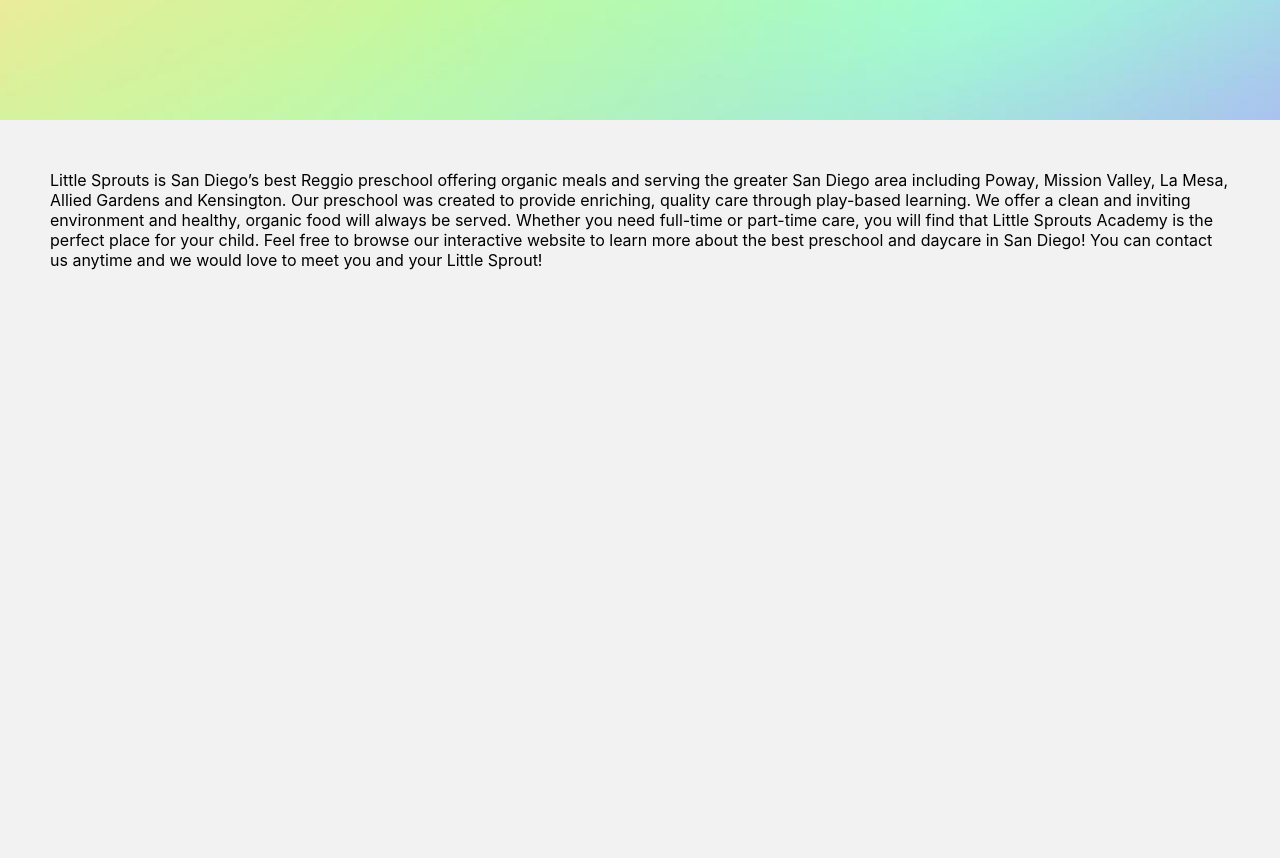
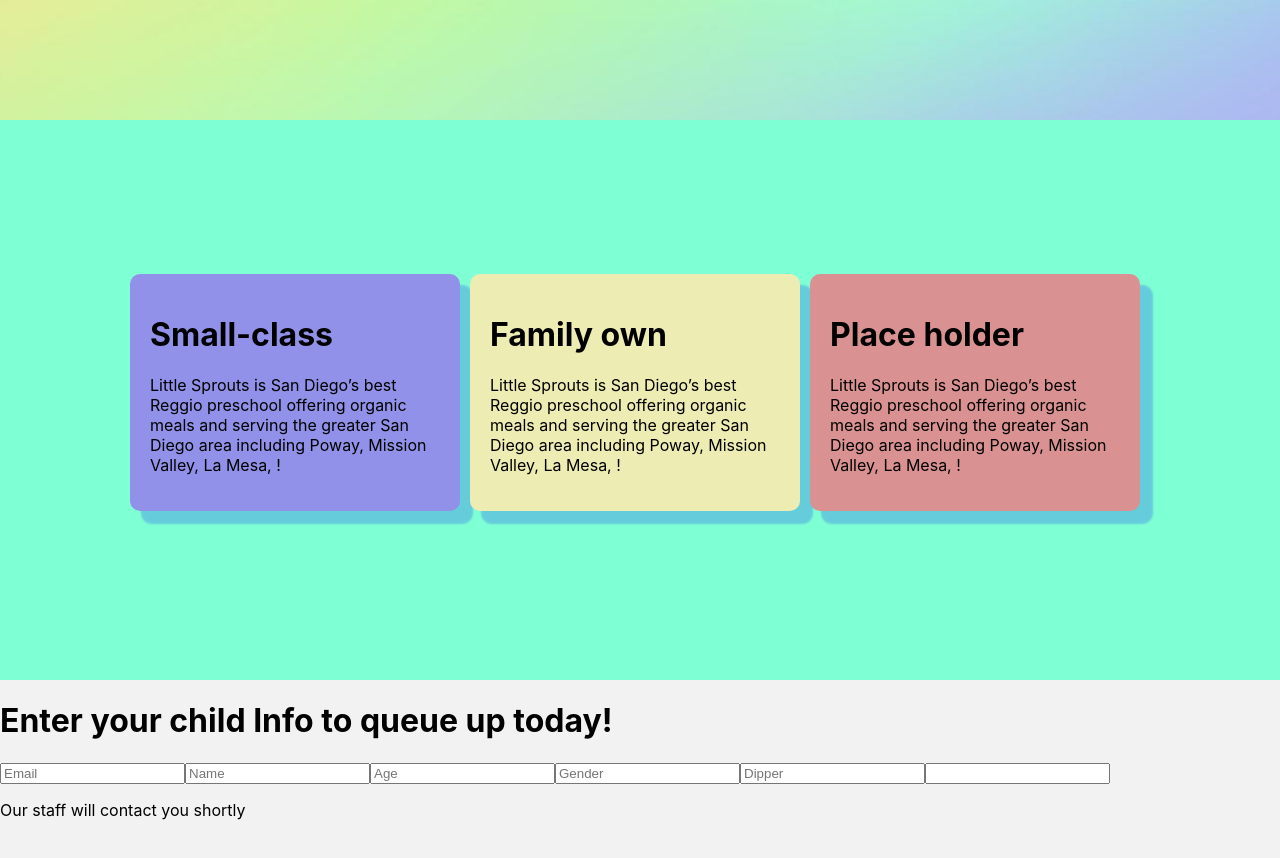
Before and after one commit to PenguineZhang/rainbow-childcare-website, a React (Create React App) app: page / in a window 1280 px wide. Shown: the part 780-1638 px from the top of the page. After the commit the page ends 1600 px from the top, so only its background shows below. Built offline with nearby package versions, Linux system fonts and the light colour scheme.

Commit message:
mobile burger and about Us

```diff
--- a/src/App.js
+++ b/src/App.js
@@ -3,6 +3,7 @@
 import Navbar from "./components/Navbar";
 import Banner from "./components/Banner";
 import AboutUs from "./components/AboutUs";
+import Queue from "./components/Queue";
 
 function App() {
   return (
@@ -10,6 +11,7 @@
       <Navbar />
       <Banner />
       <AboutUs />
+      <Queue />
     </div>
   );
 }
--- a/src/components/AboutUs/index.js
+++ b/src/components/AboutUs/index.js
@@ -1,19 +1,34 @@
 import React from "react";
+import classnames from "classnames";
 import "./index.scss";
 
 function AboutUs() {
   return (
     <div className='about-us'>
-      Little Sprouts is San Diego’s best Reggio preschool offering organic meals
-      and serving the greater San Diego area including Poway, Mission Valley, La
-      Mesa, Allied Gardens and Kensington. Our preschool was created to provide
-      enriching, quality care through play-based learning. We offer a clean and
-      inviting environment and healthy, organic food will always be served.
-      Whether you need full-time or part-time care, you will find that Little
-      Sprouts Academy is the perfect place for your child. Feel free to browse
-      our interactive website to learn more about the best preschool and daycare
-      in San Diego! You can contact us anytime and we would love to meet you and
-      your Little Sprout!
+      <div className={classnames("aboutUs-block", "container1")}>
+        <h1>Small-class</h1>
+        <p>
+          Little Sprouts is San Diego’s best Reggio preschool offering organic
+          meals and serving the greater San Diego area including Poway, Mission
+          Valley, La Mesa, !
+        </p>
+      </div>
+      <div className={classnames("aboutUs-block", "container2")}>
+        <h1>Family own</h1>
+        <p>
+          Little Sprouts is San Diego’s best Reggio preschool offering organic
+          meals and serving the greater San Diego area including Poway, Mission
+          Valley, La Mesa, !
+        </p>
+      </div>
+      <div className={classnames("aboutUs-block", "container3")}>
+        <h1>Place holder</h1>
+        <p>
+          Little Sprouts is San Diego’s best Reggio preschool offering organic
+          meals and serving the greater San Diego area including Poway, Mission
+          Valley, La Mesa, !
+        </p>
+      </div>
     </div>
   );
 }
--- a/src/components/AboutUs/index.scss
+++ b/src/components/AboutUs/index.scss
@@ -1,4 +1,34 @@
 .about-us {
-  height: 100vh;
-  padding: 50px;
+  display: flex;
+  flex-direction: column;
+  align-items: center;
+  padding: 20px;
+  background-color: aquamarine;
+  .aboutUs-block {
+    padding: 20px;
+    margin-bottom: 15px;
+    border-radius: 10px;
+  }
+  .container1 {
+    background-color: rgb(145, 145, 233);
+  }
+  .container2 {
+    background-color: rgb(237, 237, 179);
+  }
+  .container3 {
+    background-color: rgb(218, 145, 145);
+  }
 }
+
+@media only screen and (min-width: 1024px) {
+  .about-us {
+    flex-direction: row;
+    height: 70vh;
+    justify-content: center;
+    .aboutUs-block {
+      margin-right: 10px;
+      box-shadow: 12px 12px 2px 1px rgba(0, 0, 255, 0.2);
+      max-width: 330px;
+    }
+  }
+}
--- a/src/components/Banner/index.js
+++ b/src/components/Banner/index.js
@@ -7,7 +7,7 @@
 function Banner() {
   return (
     <div className='banner-container'>
-      <Parallax strength={700} bgImage={rainbow}>
+      <Parallax strength={600} bgImage={rainbow}>
         <div className='content'>rainbow care</div>
       </Parallax>
     </div>
--- a/src/components/BurgerMenu/index.js
+++ b/src/components/BurgerMenu/index.js
@@ -2,9 +2,7 @@
 import classnames from "classnames";
 import "./index.scss";
 
-const BurgerMenu = () => {
-  const [showLinks, setShowLinks] = useState(false);
-
+const BurgerMenu = ({ showLinks, setShowLinks }) => {
   return (
     <div
       className={classnames("burger-container", { open: showLinks })}
--- a/src/components/BurgerMenu/index.scss
+++ b/src/components/BurgerMenu/index.scss
@@ -35,3 +35,9 @@
   transform: rotate(45deg);
   top: -6px;
 }
+
+@media only screen and (min-width: 1024px) {
+  .burger-container {
+    display: none;
+  }
+}
--- a/src/components/Navbar/index.js
+++ b/src/components/Navbar/index.js
@@ -1,21 +1,39 @@
 import React, { useState } from "react";
+import classnames from "classnames";
 import logo from "../../images/businessLogo.png";
 import "./index.scss";
 import BurgerMenu from "../BurgerMenu";
 
 const Navbar = () => {
+  const [showLinks, setShowLinks] = useState(false);
+
   return (
     <div className='nav-container'>
       <img src={logo} alt='' />
 
-      <div className='nav-right'>
-        <ul>
-          <li>Home</li>
-          <li>Event</li>
-          <li>Contact Us</li>
+      <div className={classnames("nav-right")}>
+        <ul className={classnames("nav-links", { displayLinks: showLinks })}>
+          <li
+            onClick={() => setShowLinks(!showLinks)}
+            className={classnames("nav-links", { displayLinks: showLinks })}
+          >
+            Home
+          </li>
+          <li
+            onClick={() => setShowLinks(!showLinks)}
+            className={classnames("nav-links", { displayLinks: showLinks })}
+          >
+            Event
+          </li>
+          <li
+            onClick={() => setShowLinks(!showLinks)}
+            className={classnames("nav-links", { displayLinks: showLinks })}
+          >
+            Contact Us
+          </li>
         </ul>
       </div>
-      <BurgerMenu />
+      <BurgerMenu showLinks={showLinks} setShowLinks={setShowLinks} />
     </div>
   );
 };
--- a/src/components/Navbar/index.scss
+++ b/src/components/Navbar/index.scss
@@ -34,8 +34,41 @@
   }
 }
 
-@media only screen and (max-width: 650px) {
-  .nav-right ul li {
+@media only screen and (max-width: 1024px) {
+  .nav-links {
     display: none;
   }
+
+  .displayLinks {
+    display: flex;
+  }
+
+  .nav-container .nav-right ul {
+    display: flex;
+    flex-direction: column;
+    position: absolute;
+    top: 100px;
+    z-index: 1;
+    width: 100%;
+    align-items: center;
+    left: 0;
+    background-color: pink;
+    li {
+      width: 100%;
+      padding: 20px 40px;
+      margin: 0px;
+      text-align: justify;
+    }
+  }
+
+  // .nav-container .nav-right ul li {
+  //   width: 100%;
+  //   padding: 20px 40px;
+  //   margin: 0px;
+  //   text-align: justify;
+  // }
+
+  .nav-container .nav-right ul li:hover {
+    background-color: rgb(183, 136, 144);
+  }
 }
--- /dev/null
+++ b/src/components/Queue/index.js
@@ -0,0 +1,19 @@
+import React from "react";
+
+const Queue = () => {
+  return (
+    <div className='queueContainer'>
+      <h1>Enter your child Info to queue up today!</h1>
+      <input type='text' placeholder='Email' />
+      <input type='text' placeholder='Name' />
+      <input type='text' placeholder='Age' />
+      <input type='text' placeholder='Gender' />
+      <input type='text' placeholder='Dipper' />
+      <input type='text' />
+
+      <p>Our staff will contact you shortly</p>
+    </div>
+  );
+};
+
+export default Queue;
```
Also changed, not shown: src/components/Queue/index.scss (added).
